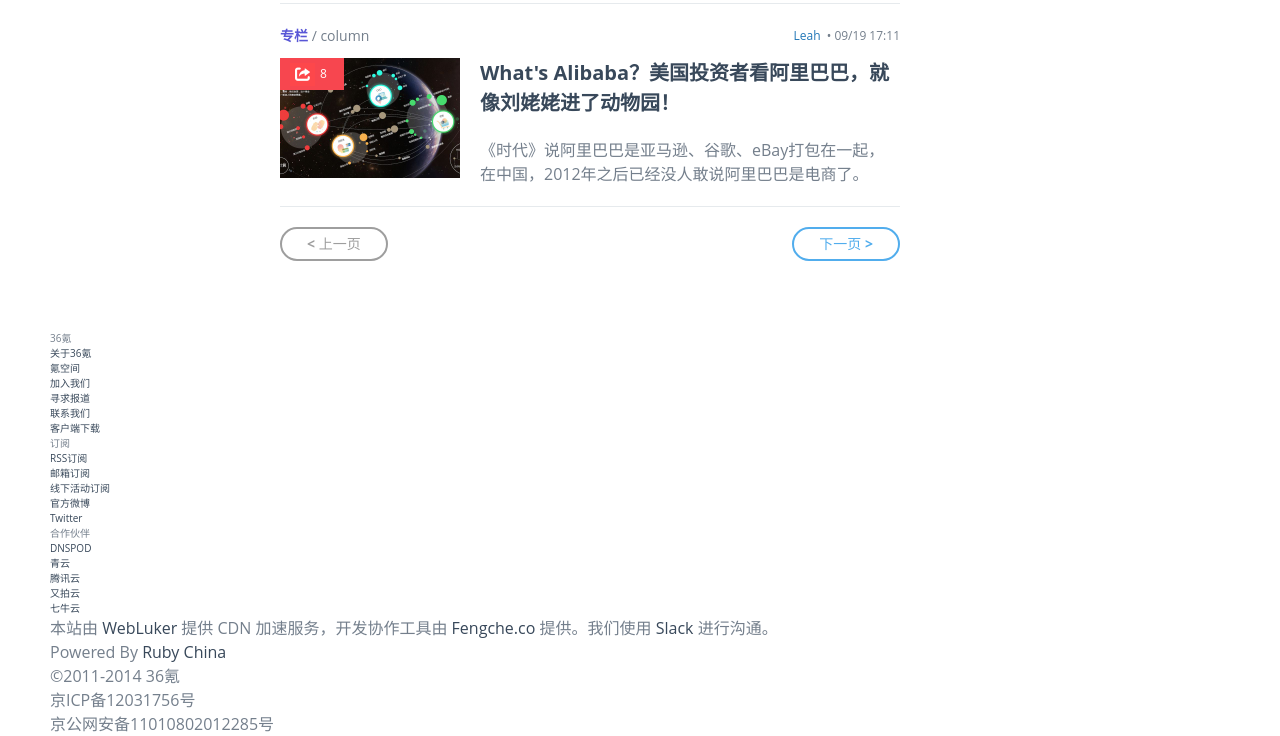
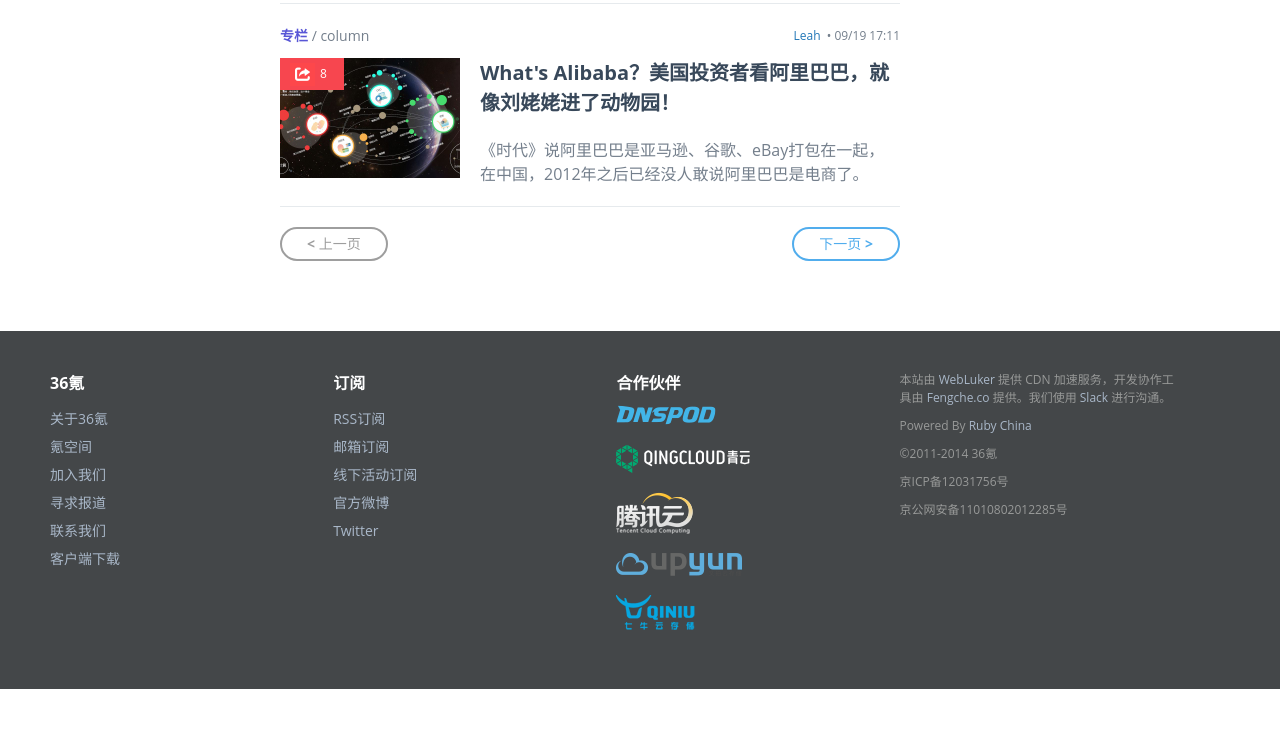
Before and after one commit to wxt2005/practice-36kr, a plain HTML site: page index.html in a window 1280 px wide. Shown: the part 2639-3375 px from the top of the page. After the commit the page ends 3328 px from the top, so only its background shows below. Drawn offline with Linux system fonts and the light colour scheme.

Commit message:
build footer

```diff
--- a/css/main.css
+++ b/css/main.css
@@ -940,3 +940,54 @@
 .sidebar .sidebar-comments .comment-title p a {
 	margin-left: 0.5em;
 }
+
+/* footer */
+footer {
+	padding: 40px;
+	background: #444749;
+	color: rgba(236,235,231,0.5);
+}
+
+footer a:link, footer a:visited {
+	color: rgba(178,193,212,0.92);
+}
+
+footer a:hover {
+	border-bottom: 1px solid rgba(172,172,164,0.7);
+}
+
+footer h3 {
+	font-size: 16px;
+	font-size: 1.6rem;
+	margin-bottom: 10px;
+	color: #fff;
+	font-weight: bold;
+}
+
+footer li {
+	line-height: 2;
+	font-size: 14px;
+	font-size: 1.4rem;
+}
+
+footer .row div {
+	float: left;
+	width: 24%;
+}
+
+footer .footer-partner li {
+	margin-bottom: 10px;
+}
+
+footer .footer-partner a:hover {
+	border: none;
+}
+
+footer .footer-copyright p, footer .footer-copyright a {
+	font-size: 12px;
+	font-size: 1.2rem;
+}
+
+footer .footer-copyright p {
+	margin-bottom: 10px;
+}
--- a/index.html
+++ b/index.html
@@ -610,7 +610,7 @@
                 </section>
             </div>
         </div>
-        <footer>
+        <footer class="clearfix">
             <div class="row">
                 <div class="footer-36kr">
                     <h3>36氪</h3>
@@ -636,11 +636,11 @@
                 <div class="footer-partner">
                     <h3>合作伙伴</h3>
                     <ul>
-                        <li><a href="#">DNSPOD</a></li>
-                        <li><a href="#">青云</a></li>
-                        <li><a href="#">腾讯云</a></li>
-                        <li><a href="#">又拍云</a></li>
-                        <li><a href="#">七牛云</a></li>
+                        <li><a href="#"><img src="./images/splogo-dnspod.png" alt="DNSPOD"></a></li>
+                        <li><a href="#"><img src="./images/splogo-qingcloud.png" alt="青云"></a></li>
+                        <li><a href="#"><img src="./images/splogo-tcyun.png" alt="腾讯云"></a></li>
+                        <li><a href="#"><img src="./images/splogo-upyun.png" alt="又拍云"></a></li>
+                        <li><a href="#"><img src="./images/splogo-qiniuyun.png" alt="七牛云"></a></li>
                     </ul>
                 </div>
                 <div class="footer-copyright">
```
Also changed, not shown: images/splogo-dnspod.png (added), images/splogo-qingcloud.png (added), images/splogo-qiniuyun.png (added), images/splogo-tcyun.png (added), images/splogo-upyun.png (added), images/sponsor-2-footer.png (deleted), images/sponsor-3-footer.png (deleted), images/sponsor-4-footer.png (deleted), images/sponsor-5-footer.png (deleted).
